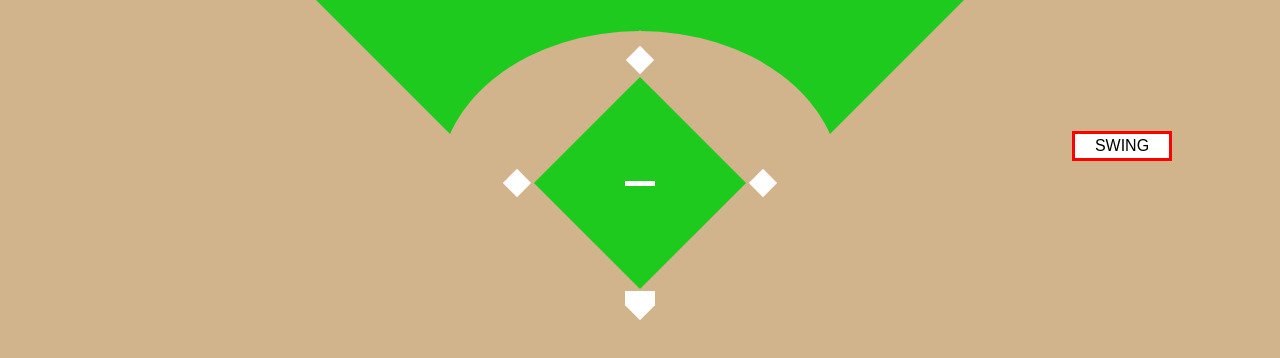
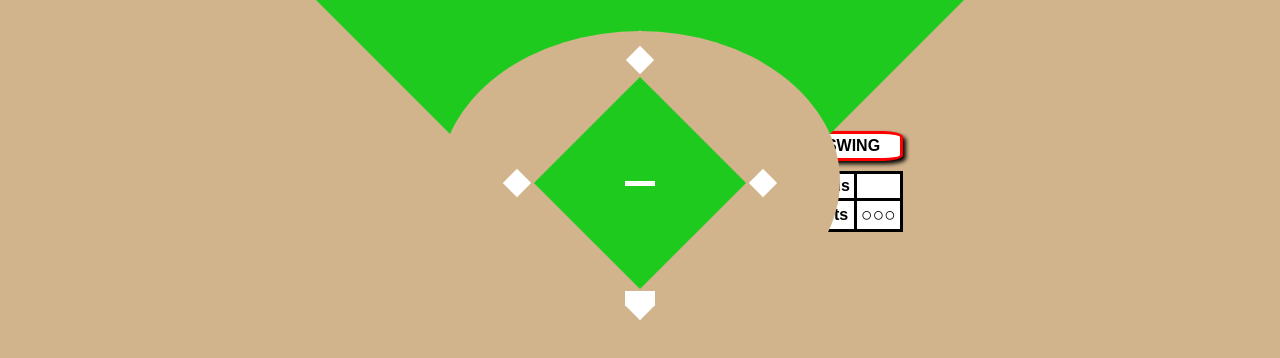
Before and after one commit to jswill88/Baseball-Game, a plain HTML site: page index.html in a window 1280 px wide. Shown: the part 154-512 px from the top of the page. Drawn offline with Linux system fonts and the light colour scheme; a web font is replaced by a local one.

Commit message:
updated scoreboard

```diff
--- a/app.js
+++ b/app.js
@@ -15,7 +15,7 @@ function atBat() {
     var z = Math.random();
     if (z >=0 && z < .2){
         alert('You hit a single!');
-        if (sit == 2 || sit == 3 || sit == 4 || sit == 7) { runs++; alert('One run scores!')}
+        if (sit == 2 || sit == 3 || sit == 4 || sit == 7) { runs++; alert('One run scores!'); }
         if (sit == 5 || sit == 6) { runs = runs + 2; alert('Two runs score!')}
         sit = single(sit);
         updateSit(sit);
@@ -43,7 +43,7 @@ function atBat() {
         sit = 0;
         updateSit(sit);
     }
-    else if (z >= .5 && z < .7){
+    else if (z >= .5 && z < .65){
         alert('You drew a walk!');
         if (sit == 6) { runs++; alert('One run scores!')}
         sit = walk(sit);
@@ -51,8 +51,10 @@ function atBat() {
     }
     else{
         outs++;
-        if (outs == 1){ alert('1 out');}
-        else if (outs == 2) { alert('2 outs');}
+        if (outs == 1){ alert('1 out');
+            document.getElementById('outs').innerHTML = '&#x25CF;&#x25CB;&#x25CB;';}
+        else if (outs == 2) { alert('2 outs');
+            document.getElementById('outs').innerHTML = '&#x25CF;&#x25CF;&#x25CB;';}
         else { if (runs == 1) {alert("3 outs! Inning over. You scored 1 run. Good game!")}
         else { alert("3 outs! Inning over. You scored " + runs + " runs. Good game!") }
             outs = 0; // reset game here
@@ -61,9 +63,18 @@ function atBat() {
             offFirst();
             offSecond();
             offThird();
+            document.getElementById('outs').innerHTML = '&#x25CB;&#x25CB;&#x25CB;';
+            document.getElementById('score').innerHTML = " ";
         }
     }
+    for (var i = 0; i < runs; i++) {
+        score();
     }
+}
+function score() {
+    document.getElementById('score').innerHTML = runs;
+}
+
 function single(s) {
     if (s==0) { return 1; }
     else if (s==1) { return 4; }
--- a/index.html
+++ b/index.html
@@ -28,6 +28,16 @@
     </section>
     <section>
         <div id = "swing">SWING</div>
+        <table id = "scoreboard">
+            <tr>
+                <th>Runs</th>
+                <td id = "score"></td>
+            </tr>
+            <tr>
+                <th>Outs</th>
+                <td id = "outs"> &#x25CB;&#x25CB;&#x25CB; </td>
+            </tr>
+        </table>
     </section>
 </main>
     </body>
--- a/style.css
+++ b/style.css
@@ -119,6 +119,7 @@ h1 {
     position: relative;
 }
 #swing {
+    cursor: pointer;
     background-color: white;
     border: 3px solid red;
     font-family: Arial, Helvetica, sans-serif;
@@ -128,7 +129,28 @@ h1 {
     padding: 3px 0 3px 0;
     width: 100px;
     margin-top: -200px;
-    margin-right: 100px;
+    margin-left: 795px;
     z-index: 500;
-    cursor: pointer;
+    font-weight: bold;
+    border-radius: 20%;
+    box-shadow: 3px 3px 4px black;
+
 }
+#scoreboard, th, td {
+    background-color: white;
+    border: 3px solid black;
+    font-family: Arial, Helvetica, sans-serif;
+    border-collapse: collapse;
+    padding: 3px 3px 3px 3px;
+    margin: 0 auto;
+    margin-left: 795px;
+    margin-top: 10px;
+    width: 100px;
+}
+#outs {
+    text-align: center;
+    font-size: 120%;
+}
+#score{
+    text-align: center;
+}
```
Lines whose indentation alone changed are shown as unchanged.
